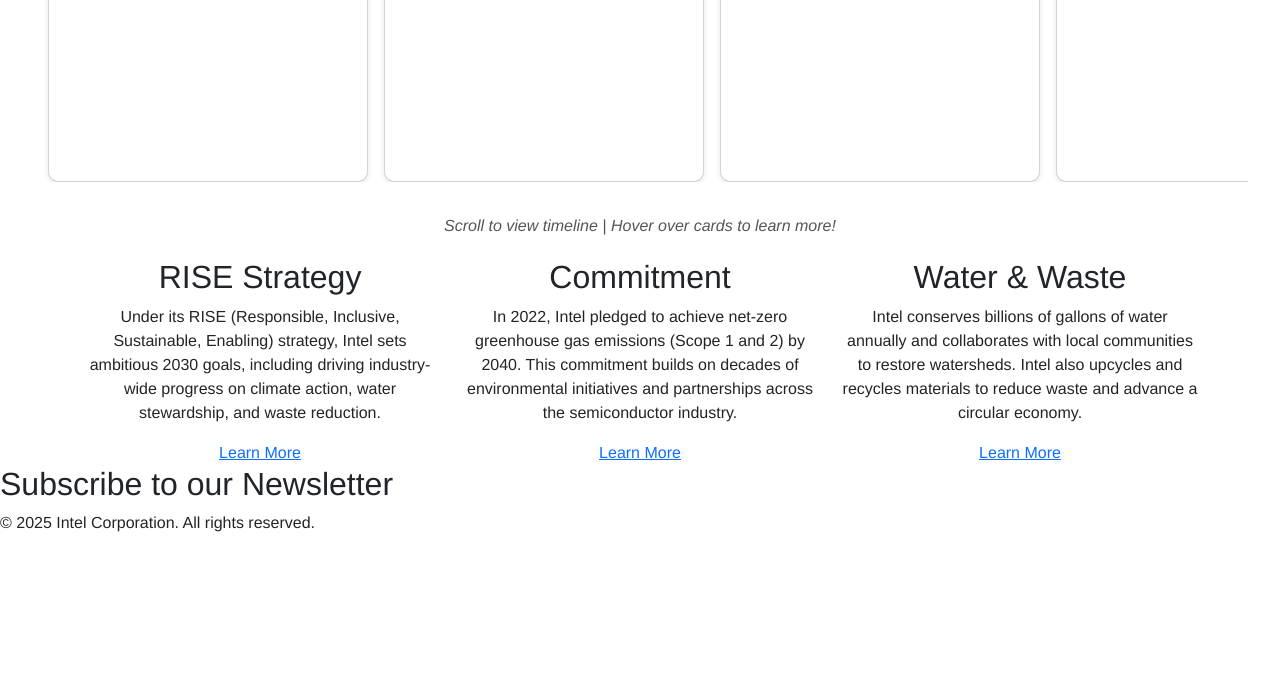
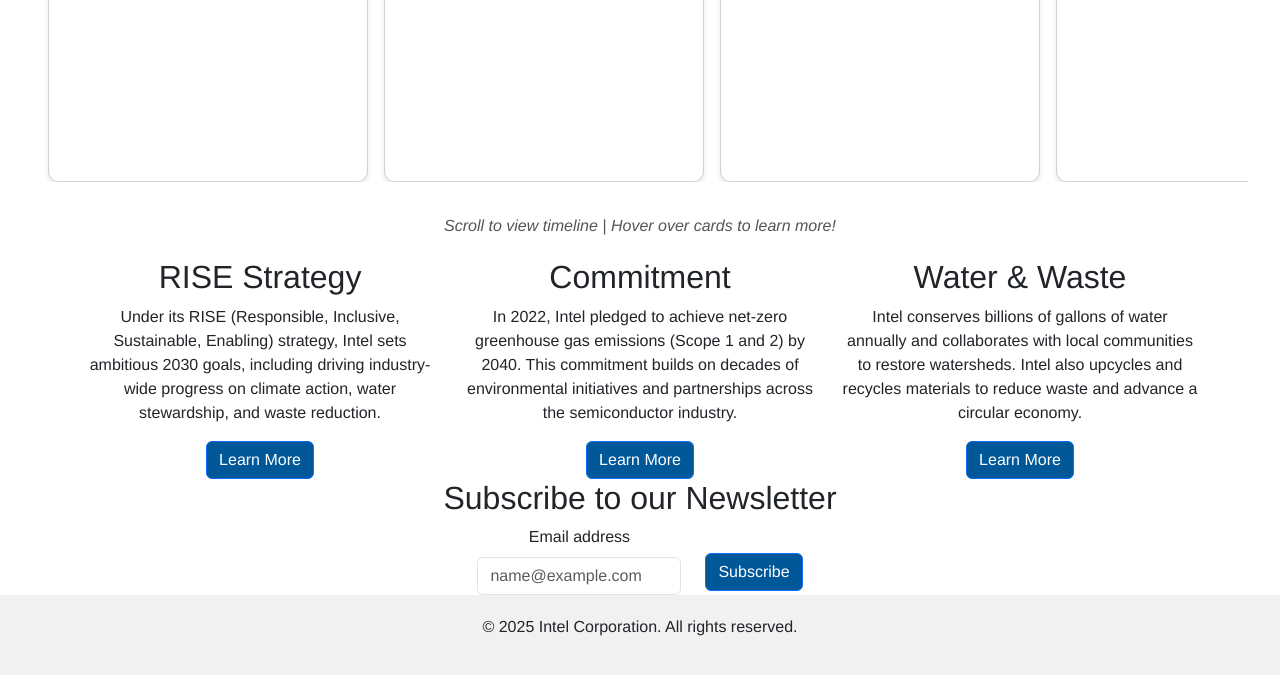
Before and after one commit to taeXgh/03-prj-intel-localization, a plain HTML site: page index.html in a window 1280 px wide. Shown: the part 681-1356 px from the top of the page. Before the commit the page ends 1232 px from the top, so only its background shows below. Drawn offline with nearby package versions, Linux system fonts and the light colour scheme.

Commit message:
near finised product

```diff
--- a/index.html
+++ b/index.html
@@ -1,19 +1,22 @@
 <!DOCTYPE html>
 <html lang="en">
+
 <head>
   <meta charset="UTF-8" />
   <meta name="viewport" content="width=device-width, initial-scale=1.0" />
   <title>Intel: Sustainability Through the Ages</title>
-  <link href="https://cdn.jsdelivr.net/npm/bootstrap@5.3.8/dist/css/bootstrap.min.css" rel="stylesheet" integrity="sha384-sRIl4kxILFvY47J16cr9ZwB07vP4J8+LH7qKQnuqkuIAvNWLzeN8tE5YBujZqJLB" crossorigin="anonymous">
+  <link href="https://cdn.jsdelivr.net/npm/bootstrap@5.3.8/dist/css/bootstrap.min.css" rel="stylesheet"
+    integrity="sha384-sRIl4kxILFvY47J16cr9ZwB07vP4J8+LH7qKQnuqkuIAvNWLzeN8tE5YBujZqJLB" crossorigin="anonymous">
   <link rel="stylesheet" href="style.css" />
 </head>
+
 <body>
 
   <!-- Header / Hero Section -->
   <header>
     <div>
       <!-- Ask Copilot to teach you about `.svg`. 🙂 You'll need to resize the logo with CSS. -->
-      <img src="img/intel-header-logo.svg" alt="Intel Logo" class="header-logo"/>
+      <img src="img/intel-header-logo.svg" alt="Intel Logo" class="header-logo" />
       <!-- Main Heading -->
       <h1>
         Sustainability Through the Ages
@@ -31,7 +34,8 @@
   <!-- Sustainability Timeline Banner Section -->
   <section class="sustainability-banner">
     <!-- Replace the src with your AI-generated image path if needed -->
-    <img src="img/ai-sustainability.png" alt="AI generated image representing Intel's sustainability initiative" class="sustainability-img">
+    <img src="img/ai-sustainability.png" alt="AI generated image representing Intel's sustainability initiative"
+      class="sustainability-img">
     <div class="banner-text">Sustainability Timeline</div>
   </section>
 
@@ -40,7 +44,7 @@
 
     <!-- Card 1: 1968 -->
     <article class="card">
-      <img src="img/1.jpg" alt="Intel 1968 Logo"/>
+      <img src="img/1.jpg" alt="Intel 1968 Logo" />
       <h2>1968</h2>
       <h3>Intel Founded</h3>
       <!-- Add image -->
@@ -53,7 +57,7 @@
 
     <!-- Card 2: 1971 -->
     <article class="card">
-      <img src="img/2.jpg" alt="Intel 4004 Microprocessor"/>
+      <img src="img/2.jpg" alt="Intel 4004 Microprocessor" />
       <h2>1971</h2>
       <h3>First Microprocessor</h3>
       <!-- Add image -->
@@ -66,7 +70,7 @@
 
     <!-- Card 3: 1978 -->
     <article class="card">
-      <img src="img/3.jpg" alt="Intel 8086 Processor"/>
+      <img src="img/3.jpg" alt="Intel 8086 Processor" />
       <h2>1978</h2>
       <h3>8086 Processor</h3>
       <!-- Add image -->
@@ -78,7 +82,7 @@
 
     <!-- Card 4: 1985 -->
     <article class="card">
-      <img src="img/4.jpg" alt="Intel 386 Processor"/>
+      <img src="img/4.jpg" alt="Intel 386 Processor" />
       <h2>1985</h2>
       <h3>386 Processor</h3>
       <!-- Add image -->
@@ -91,7 +95,7 @@
 
     <!-- Card 5: 2006 -->
     <article class="card">
-      <img src="img/5.jpg" alt="Intel 2006 Image"/>
+      <img src="img/5.jpg" alt="Intel 2006 Image" />
       <h2>2006</h2>
       <h3>Peak GHG Emissions</h3>
       <!-- Add image -->
@@ -105,7 +109,7 @@
 
     <!-- Card 6: 2020 -->
     <article class="card">
-      <img src="img/6.jpg" alt="Intel 2020 RISE Strategy"/>
+      <img src="img/6.jpg" alt="Intel 2020 RISE Strategy" />
       <h2>2020</h2>
       <h3>RISE Strategy</h3>
       <!-- Add image -->
@@ -118,7 +122,7 @@
 
     <!-- Card 7: 2022 -->
     <article class="card">
-      <img src="img/7.jpg" alt="Intel 2022 Net-Zero Commitment"/>
+      <img src="img/7.jpg" alt="Intel 2022 Net-Zero Commitment" />
       <h2>2022</h2>
       <h3>Net-Zero By 2040</h3>
       <!-- Add image -->
@@ -131,7 +135,7 @@
 
     <!-- Card 8: 2023 -->
     <article class="card">
-      <img src="img/8.jpg" alt="Intel 2023 Renewable Electricity"/>
+      <img src="img/8.jpg" alt="Intel 2023 Renewable Electricity" />
       <h2>2023</h2>
       <h3>Renewable Electricity</h3>
       <!-- Add image -->
@@ -144,7 +148,7 @@
 
     <!-- Card 9: 2024 -->
     <article class="card">
-      <img src="img/9.jpg" alt="Intel 2024 Sustainability Summit"/>
+      <img src="img/9.jpg" alt="Intel 2024 Sustainability Summit" />
       <h2>2024</h2>
       <h3>Sustainability Summit</h3>
       <!-- Add image -->
@@ -172,7 +176,7 @@
               progress on climate action, water stewardship, and waste reduction.
             </p>
             <!-- Learn More Button -->
-        <a href="#">Learn More</a>
+            <a class="btn btn-primary" href="#" role="button">Learn More</a>
           </div>
 
           <!-- Column 2 -->
@@ -185,7 +189,7 @@
               industry.
             </p>
             <!-- Learn More Button -->
-        <a href="#">Learn More</a>
+            <a class="btn btn-primary" href="#" role="button">Learn More</a>
           </div>
 
           <!-- Column 3 -->
@@ -198,20 +202,35 @@
               advance a circular economy.
             </p>
             <!-- Learn More Button -->
-        <a href="#">Learn More</a>
+            <a class="btn btn-primary" href="#" role="button">Learn More</a>
           </div>
 
         </div>
   </section>
 
   <!-- Subscription Form -->
-  <section>
+  <section class="subscription-form">
     <h2>Subscribe to our Newsletter</h2>
-    <!-- Add form here -->
+    <!-- Center the form using Bootstrap classes -->
+    <form>
+      <div class="row justify-content-center align-items-center">
+        <!-- Email input column -->
+        <div class="col-auto">
+          <label for="exampleFormControlInput1" class="form-label">Email address</label>
+          <input type="email" class="form-control" id="exampleFormControlInput1" placeholder="name@example.com">
+        </div>
+        <!-- Subscribe button column, aligned with input -->
+        <div class="col-auto" style="padding-top: 24px;">
+          <!-- Reduced top padding for better alignment -->
+          <button type="button" class="btn btn-primary">Subscribe</button>
+        </div>
+      </div>
+    </form>
   </section>
   <!-- Footer -->
   <footer>
     <p>&copy; 2025 Intel Corporation. All rights reserved.</p>
   </footer>
 </body>
+
 </html>
--- a/style.css
+++ b/style.css
@@ -56,7 +56,18 @@
   color: #555;
   margin-bottom: 20px;
 }
+.btn.btn-primary {
+  background-color:#005899;
+}
 
+.subscription-form {
+  text-align: center;
+}
+footer {
+  text-align: center;
+  padding: 20px 0;
+  background-color: #f1f1f1;
+}
 
 /* Hide the text inside the card by default */
 .card p {
```
Lines whose indentation alone changed are shown as unchanged.
